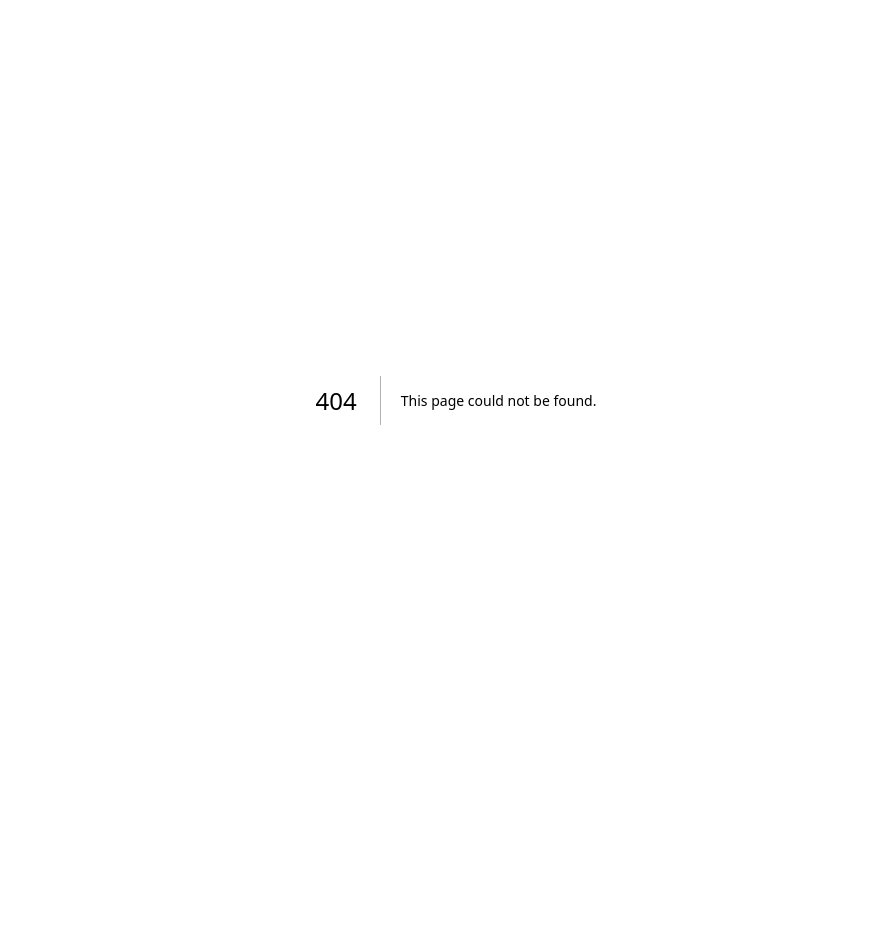
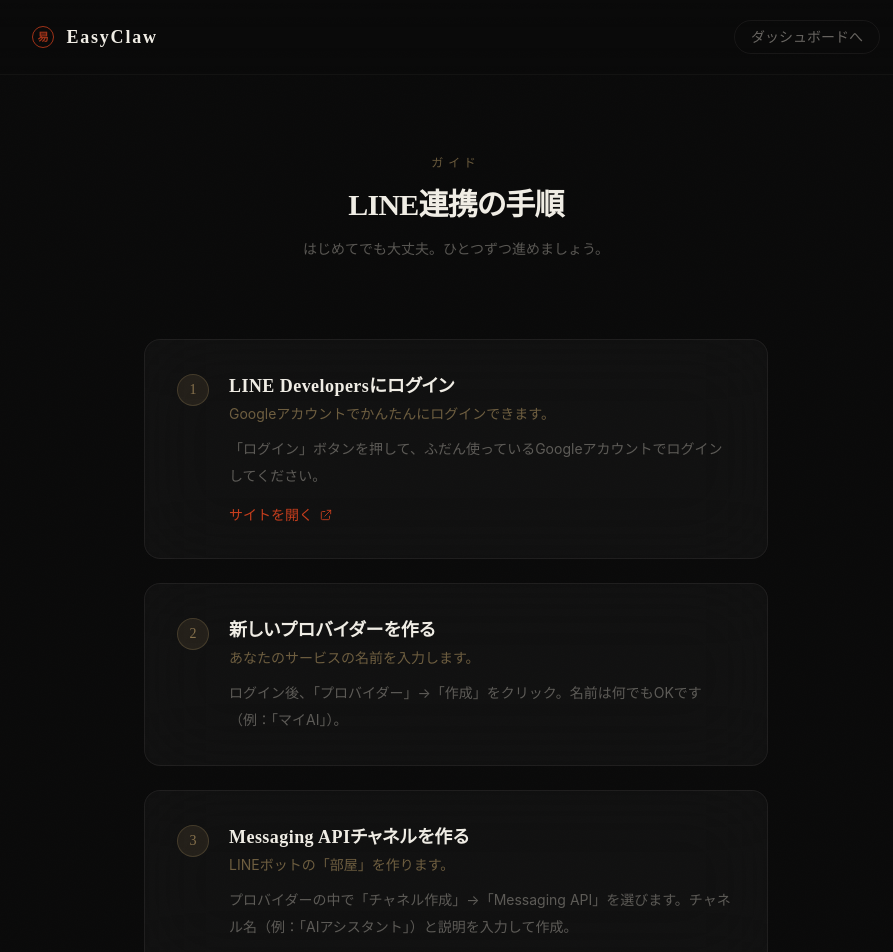
Before and after one commit to tsurutatsuji/Synapse, a Next.js app: page /guide in a window 1280 px wide. Before the commit this address had no page. Shown: the top 952 px of the page, without its empty margins (184-1077 px from the left). Before the commit the page ends 800 px from the top, so only its background shows below. Built offline with nearby package versions, Linux system fonts and the light colour scheme.

Commit message:
LINE連携ガイドページを追加
- ステップバイステップのLINE Developer設定手順ページ（/guide）を作成
- ダッシュボードから「取得方法をみる」リンクを追加

https://claude.ai/code/session_01LwVCNDagopohCDcSPTpVwU

```diff
--- a/src/app/dashboard/page.tsx
+++ b/src/app/dashboard/page.tsx
@@ -104,6 +104,9 @@ export default function DashboardPage() {
             </h1>
             <p className="text-[#A8A49C]/50 mt-4 text-sm">
               3つの情報を入力するだけで準備完了です。
+              <Link href="/guide" className="text-[#C73E1D] hover:text-[#d4552f] ml-1 transition-all duration-500">
+                取得方法をみる →
+              </Link>
             </p>
           </div>
 
--- /dev/null
+++ b/src/app/guide/page.tsx
@@ -0,0 +1,106 @@
+import Link from "next/link";
+
+const steps = [
+  {
+    title: "LINE Developersにログイン",
+    description: "Googleアカウントでかんたんにログインできます。",
+    url: "https://developers.line.biz/",
+    detail: "「ログイン」ボタンを押して、ふだん使っているGoogleアカウントでログインしてください。",
+  },
+  {
+    title: "新しいプロバイダーを作る",
+    description: "あなたのサービスの名前を入力します。",
+    detail: "ログイン後、「プロバイダー」→「作成」をクリック。名前は何でもOKです（例：「マイAI」）。",
+  },
+  {
+    title: "Messaging APIチャネルを作る",
+    description: "LINEボットの「部屋」を作ります。",
+    detail: "プロバイダーの中で「チャネル作成」→「Messaging API」を選びます。チャネル名（例：「AIアシスタント」）と説明を入力して作成。",
+  },
+  {
+    title: "チャネルシークレットをコピー",
+    description: "「チャネル基本設定」タブにあります。",
+    detail: "作成したチャネルを開き、「チャネル基本設定」タブの下のほうにある「チャネルシークレット」をコピーしてください。",
+  },
+  {
+    title: "アクセストークンを発行してコピー",
+    description: "「Messaging API設定」タブにあります。",
+    detail: "「Messaging API設定」タブの一番下にある「チャネルアクセストークン（長期）」の「発行」ボタンを押して、表示されたトークンをコピーしてください。",
+  },
+  {
+    title: "EasyClawに貼り付ける",
+    description: "コピーした2つをダッシュボードに貼り付けるだけ。",
+    detail: "EasyClawのダッシュボードに戻って、「LINEのトークン」と「LINEのシークレット」にそれぞれ貼り付けてください。",
+  },
+  {
+    title: "Webhook URLを設定",
+    description: "AIを起動した後に表示されるURLを貼り付けます。",
+    detail: "「Messaging API設定」タブの「Webhook URL」に、EasyClawで表示されるURLを貼り付けて「検証」→「利用」をオンにしてください。",
+  },
+];
+
+export default function GuidePage() {
+  return (
+    <div className="min-h-screen bg-[#0a0a0a] text-[#F0EDE5] washi-texture">
+      {/* Header */}
+      <nav className="border-b border-[#F0EDE5]/[0.04] bg-[#0a0a0a]/60 backdrop-blur-2xl sticky top-0 z-50">
+        <div className="max-w-4xl mx-auto px-6 py-5 flex items-center justify-between">
+          <Link href="/" className="flex items-center gap-3">
+            <div className="shuin text-[9px]" style={{ width: "1.4rem", height: "1.4rem", borderWidth: "1px" }}>易</div>
+            <span className="text-lg font-bold tracking-widest font-serif-jp">EasyClaw</span>
+          </Link>
+          <Link href="/dashboard" className="text-sm text-[#A8A49C]/60 hover:text-[#F0EDE5] transition-all duration-500 border border-[#F0EDE5]/[0.06] hover:border-[#F0EDE5]/[0.15] rounded-full px-4 py-1.5">
+            ダッシュボードへ
+          </Link>
+        </div>
+      </nav>
+
+      <main className="max-w-2xl mx-auto px-6 py-20">
+        {/* Title */}
+        <div className="text-center mb-20">
+          <p className="text-[#C9A96E]/50 text-xs tracking-[0.5em] mb-4 font-serif-jp">ガイド</p>
+          <h1 className="text-3xl font-bold font-serif-jp tracking-tight">LINE連携の手順</h1>
+          <p className="text-[#A8A49C]/50 mt-4 text-sm">はじめてでも大丈夫。ひとつずつ進めましょう。</p>
+        </div>
+
+        {/* Steps */}
+        <div className="space-y-6">
+          {steps.map((step, i) => (
+            <div key={i} className="glass rounded-2xl p-8 hover:bg-[#F0EDE5]/[0.03] transition-all duration-500">
+              <div className="flex items-start gap-5">
+                <span className="shrink-0 w-8 h-8 rounded-full bg-[#C9A96E]/10 border border-[#C9A96E]/20 flex items-center justify-center text-sm text-[#C9A96E]/60 font-serif-jp mt-0.5">
+                  {i + 1}
+                </span>
+                <div>
+                  <h3 className="text-lg font-bold font-serif-jp tracking-wide">{step.title}</h3>
+                  <p className="text-sm text-[#C9A96E]/50 mt-1">{step.description}</p>
+                  <p className="text-sm text-[#A8A49C]/50 mt-3 leading-[1.9]">{step.detail}</p>
+                  {step.url && (
+                    <a
+                      href={step.url}
+                      target="_blank"
+                      rel="noopener noreferrer"
+                      className="inline-flex items-center gap-1.5 mt-4 text-sm text-[#C73E1D] hover:text-[#d4552f] transition-all duration-500"
+                    >
+                      サイトを開く
+                      <svg className="w-3.5 h-3.5" fill="none" stroke="currentColor" viewBox="0 0 24 24">
+                        <path strokeLinecap="round" strokeLinejoin="round" strokeWidth={1.5} d="M10 6H6a2 2 0 00-2 2v10a2 2 0 002 2h10a2 2 0 002-2v-4M14 4h6m0 0v6m0-6L10 14" />
+                      </svg>
+                    </a>
+                  )}
+                </div>
+              </div>
+            </div>
+          ))}
+        </div>
+
+        {/* CTA */}
+        <div className="text-center mt-16">
+          <Link href="/dashboard" className="inline-block bg-[#C73E1D] hover:bg-[#d4552f] text-[#F0EDE5] font-semibold py-3.5 px-10 rounded-full transition-all duration-500">
+            ダッシュボードに戻る
+          </Link>
+        </div>
+      </main>
+    </div>
+  );
+}
```
